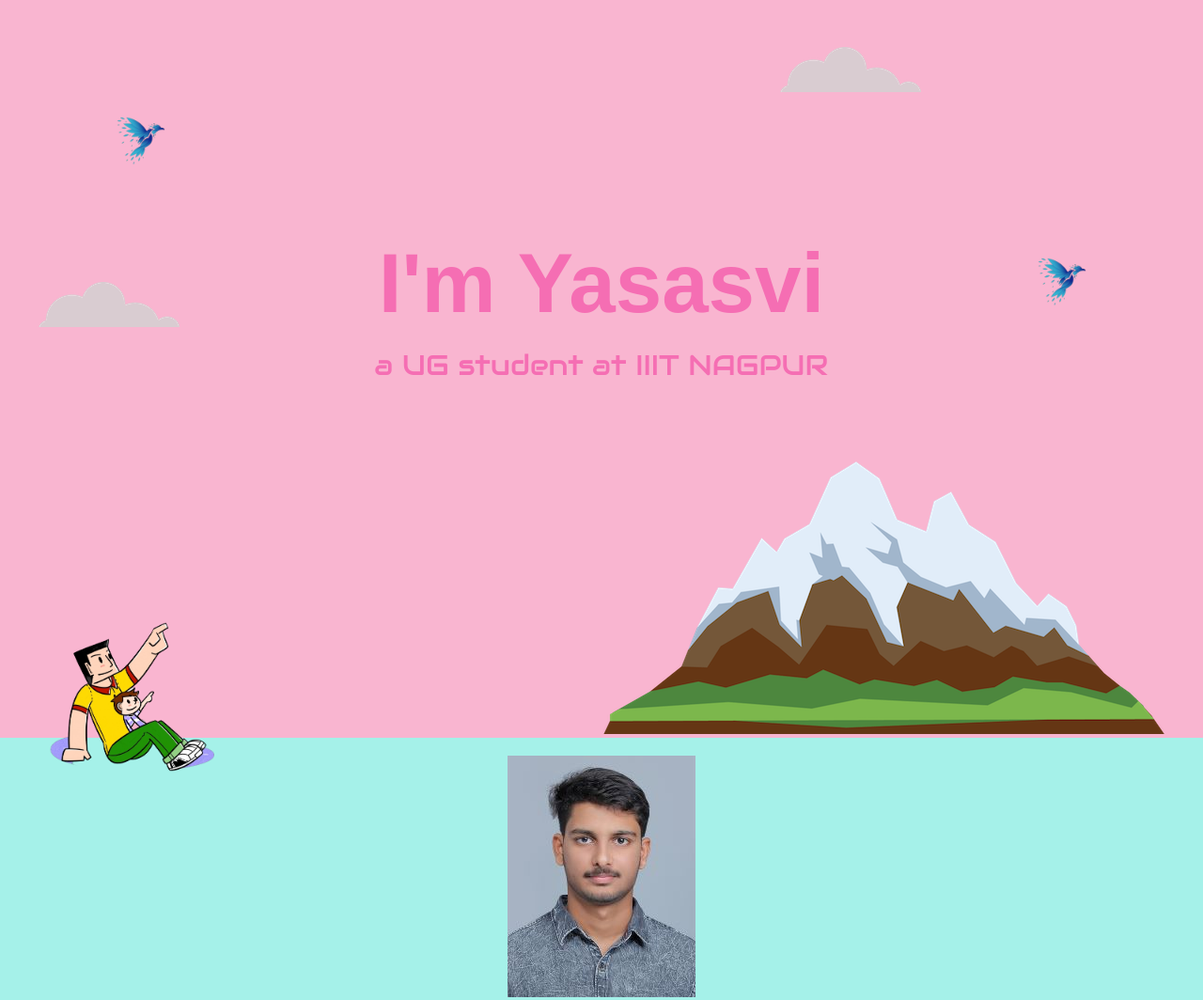
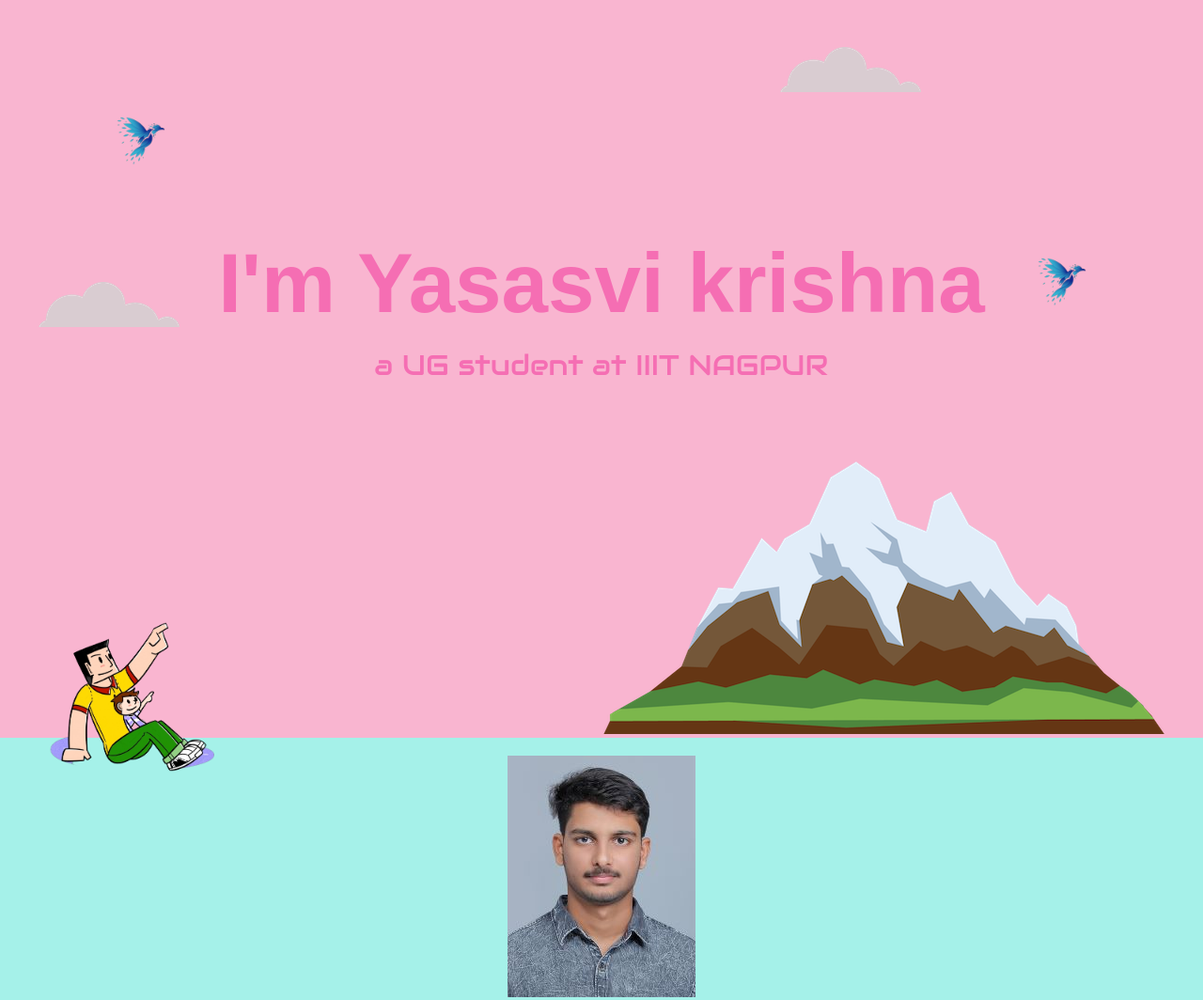
Before and after one commit to yasasvi2004/Portfolio, a plain HTML site: page index.html in a window 1280 px wide. Shown: the top 1064 px of the page at 94% size. Drawn offline with Linux system fonts and the light colour scheme; a web font is replaced by a local one.

Commit message:
saving to github

```diff
--- a/index.html
+++ b/index.html
@@ -3,7 +3,7 @@
 <head>
     <meta charset="UTF-8">
     <meta name="viewport" content="width=device-width, initial-scale=1.0">
-    <title>Yasasvi kri</title>
+    <title>Yasasvi</title>
     <link rel="stylesheet" href="css/style.css">
     <link rel="icon" href="favicon.ico">
     <link rel="stylesheet" href="https://fonts.googleapis.com/css?family=Sofia">
@@ -17,7 +17,7 @@
     <div class="top-container">
         <img class="bird" src="./images/attachment_116335822-removebg-preview-removebg-preview (1).png" alt="">
         <img class="topcloud" src="./images/cloud.png" alt="cloud-img">
-    <h1 class="zx" >I'm Yasasvi</h1>
+    <h1 class="zx" >I'm Yasasvi krishna</h1>
     <img class="image2" src="./images/attachment_116335822-removebg-preview-removebg-preview (1).png" alt="">
     <p><span class="stu">a UG student at IIIT NAGPUR</span></p>
     <img class="bottomcloud" src="./images/cloud.png" alt="cloud-img">
```
